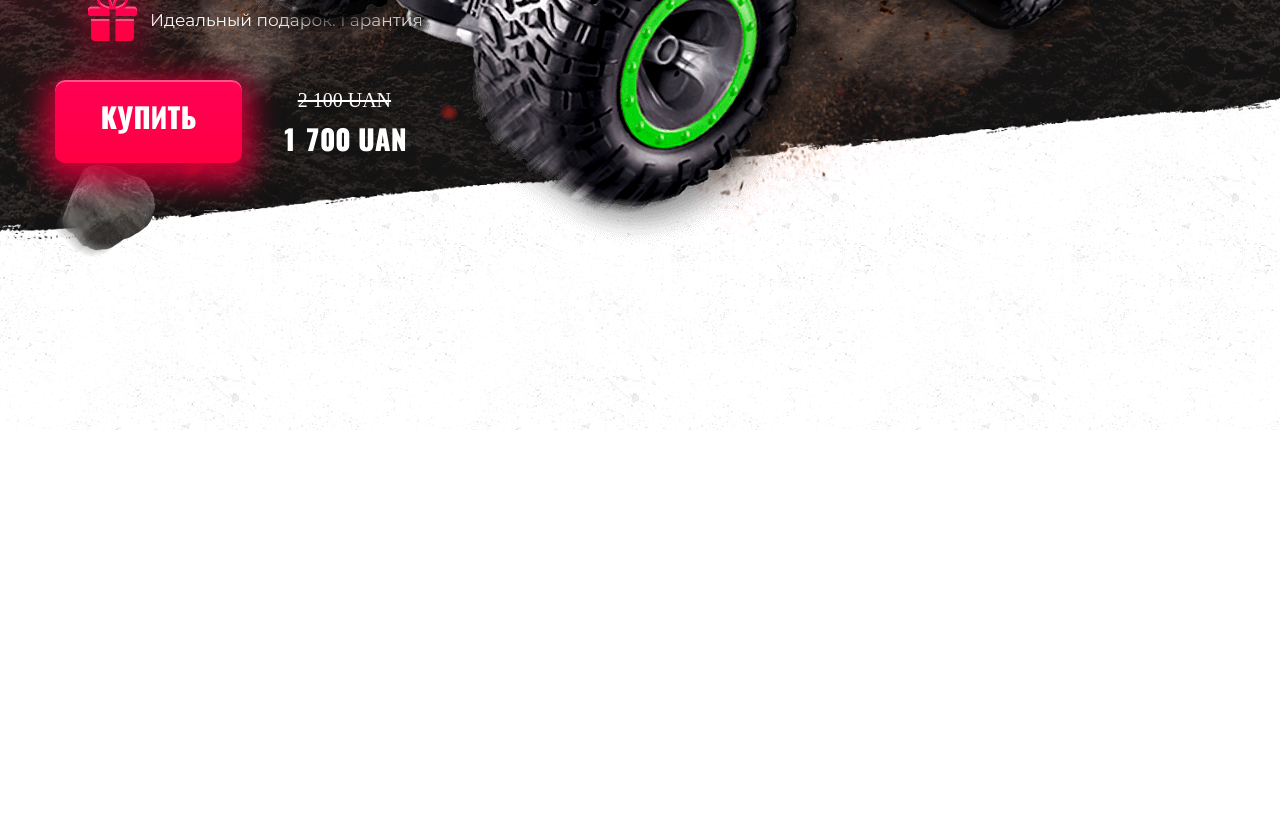
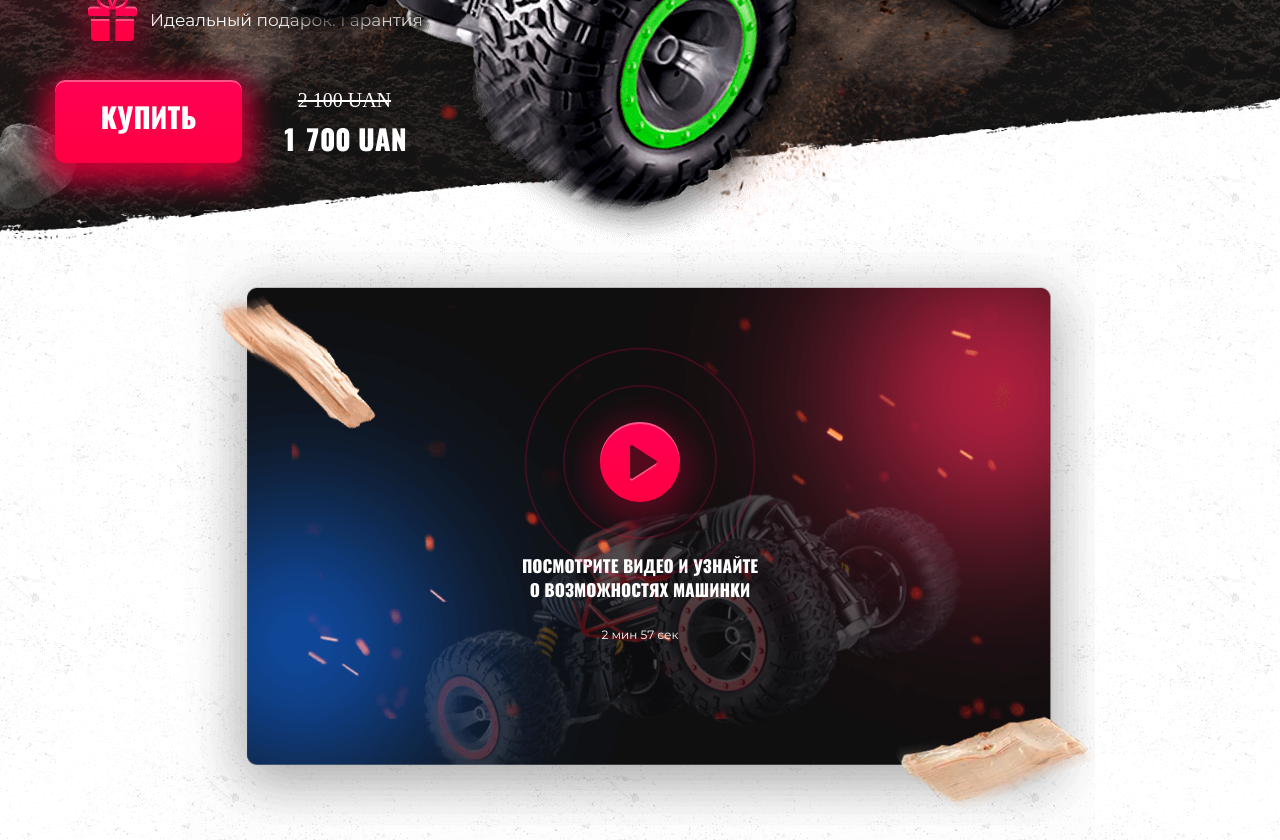
Before and after one commit to jamesborn89/hupershop, a website: page app/index.html in a window 1280 px wide. Shown: the part 560-1400 px from the top of the page. Before the commit the page ends 990 px from the top, so only its background shows below. Drawn offline with nearby package versions, Linux system fonts and the light colour scheme; a web font is replaced by a local one.

Commit message:
added video

```diff
--- a/app/index.html
+++ b/app/index.html
@@ -65,12 +65,30 @@
                     <span class="top__price-new">1 700 uan</span>
                 </div>
             </div>
-            <img class="top__img-car wow bounceInRight" src="images/car.png" alt="car">
+            <img class="top__img-car wow bounceInRight" data-wow-delay="1s" src="images/car.png" alt="car">
             <div class="object" id="scene">
-                <img class="top__object" data-depth="1" src="images/object-1.png" alt="object">
+                <div data-depth="0.1"><img class="top__object" src="images/object-1.png" alt="object"></div>
             </div>
         </div>
     </section>
+    <section class="video">
+        <div class="container">
+            <div class="object" id="scene1">
+                <div data-depth="0.5"><img class="video__object-3" src="images/object-3.png" alt="object"></div>
+            </div>
+            <div class="video__inner">
+                <a class="video__btn" href="https://youtu.be/Qxj7m_4CRBA"><img class="video__img" src="images/play.svg" alt=""></a>
+                <p class="video__text">Посмотрите видео и узнайте
+                    о возможностях машинки</p>
+                <span class="video__time">2 мин 57 сек</span>
+            </div>
+            <div class="object" id="scene2">
+                <div data-depth="0.5"><img class="video__object-2" src="images/object-2.png" alt="object"></div>
+            </div>
+        </div>
+    </section>
+
+
 
 
 
--- a/app/js/main.js
+++ b/app/js/main.js
@@ -11,8 +11,15 @@ $(function () {
 
     new WOW().init();
 
-    var scene = document.getElementById('scene');
-    var parallaxInstance = new Parallax(scene);
 
 
+    var scene = document.getElementById('scene');
+         parallaxInstance = new Parallax(scene);
+        parallaxInstance = new Parallax(scene1);
+        parallaxInstance = new Parallax(scene2);
+
+
+    // var scene = document.getElementById('scane1');
+    // var parallaxInstance = new Parallax(scene1);
+
 });
--- a/app/scss/style.scss
+++ b/app/scss/style.scss
@@ -147,7 +147,7 @@ body {
     background: url(../images/bg-top.png);
     background-repeat: no-repeat;
     background-size: cover;
-    height: 100vh;
+    height: 100%;
     padding-top: 160px;
     color: #fff;
 
@@ -258,25 +258,106 @@ body {
         position: absolute;
         bottom: -190px;
         right: 0;
-        animation: effect 1s;
-        // animation-timing-function: cubic-bezier(0, 0.26, 0.82, 1.91);
+        animation: effect 2.1s;
         animation-timing-function: ease-in-out;
-        // animation-delay: 0.5s;
     }
     &__object {
         position: absolute;
-        left: 300px;
-        bottom: 155px;
+        left: -79px;
+        bottom: -54px;
     }
 }
 
+.video {
+    position: relative;
+    &__object-3 {
+        position: absolute;
+        left: 160px;
+        top: 55px;
+    }
+
+    &__inner {
+        max-width: 910px;
+        width: 100%;
+        height: 600px;
+        margin: 0 auto;
+        background-image: url(../images/video-bg.png);
+        background-repeat: no-repeat;
+        background-size: cover;
+        text-align: center;
+        padding-top: 148px;
+        color: #fff;
+    }
+
+    &__btn {
+        width: 80px;
+        height: 80px;
+        position: relative;
+
+        &::after,
+        &::before {
+            content: "";
+            position: absolute;
+            border-radius: 50%;
+            border: 1px solid #ff0054;
+            animation: bubble 2.1s infinite;
+            animation-timing-function: ease-in-out;
+        }
+        &::after {
+            width: 100px;
+            height: 100px;
+            left: 33px;
+            top: 26px;
+        }
+        &::before {
+            width: 150px;
+            height: 150px;
+            right: 8px;
+        }
+    }
+
+    &__img {
+    }
+
+    &__text {
+        max-width: 240px;
+        margin: 0 auto;
+        text-transform: uppercase;
+        @extend %os-heavy;
+        font-size: 17px;
+        line-height: 24px;
+        margin-bottom: 25px;
+    }
+
+    &__time {
+        font-size: 12px;
+    }
+
+    &__object-2 {
+        position: absolute;
+        right: 130px;
+        bottom: 25px;
+    }
+}
+
+@keyframes bubble {
+    0% {
+        opacity: 1;
+        transform: scale(0);
+    }
+
+    100% {
+        opacity: 0;
+        transform: scale(2);
+    }
+}
 
 @keyframes effect {
     0% {
         opacity: 0;
         transform: scale(0);
     }
-    30% {
+    50% {
         opacity: 0;
         transform: scale(0);
     }
--- a/gulpfile.js
+++ b/gulpfile.js
@@ -18,7 +18,7 @@ gulp.task('tinypng', function () {
 });
 
 gulp.task('sass', function () {
-    return gulp.src('app/scss/style.scss')
+    return gulp.src('app/scss/**/*.scss')
         .pipe(sass({ outputStyle: 'compressed' }))
         .pipe(rename({ suffix: ".min" }))
         .pipe(autoprefixer({
```
Also changed, not shown: app/css/style.min.css, app/images/object-2.png (added), app/images/object-3.png (added), app/images/play.svg (added), app/images/sub-video.png (added), app/images/video-bg.png (added), app/img/object-3.png (added), app/img/sub-video.png (added), app/img/video-bg.png (added).
